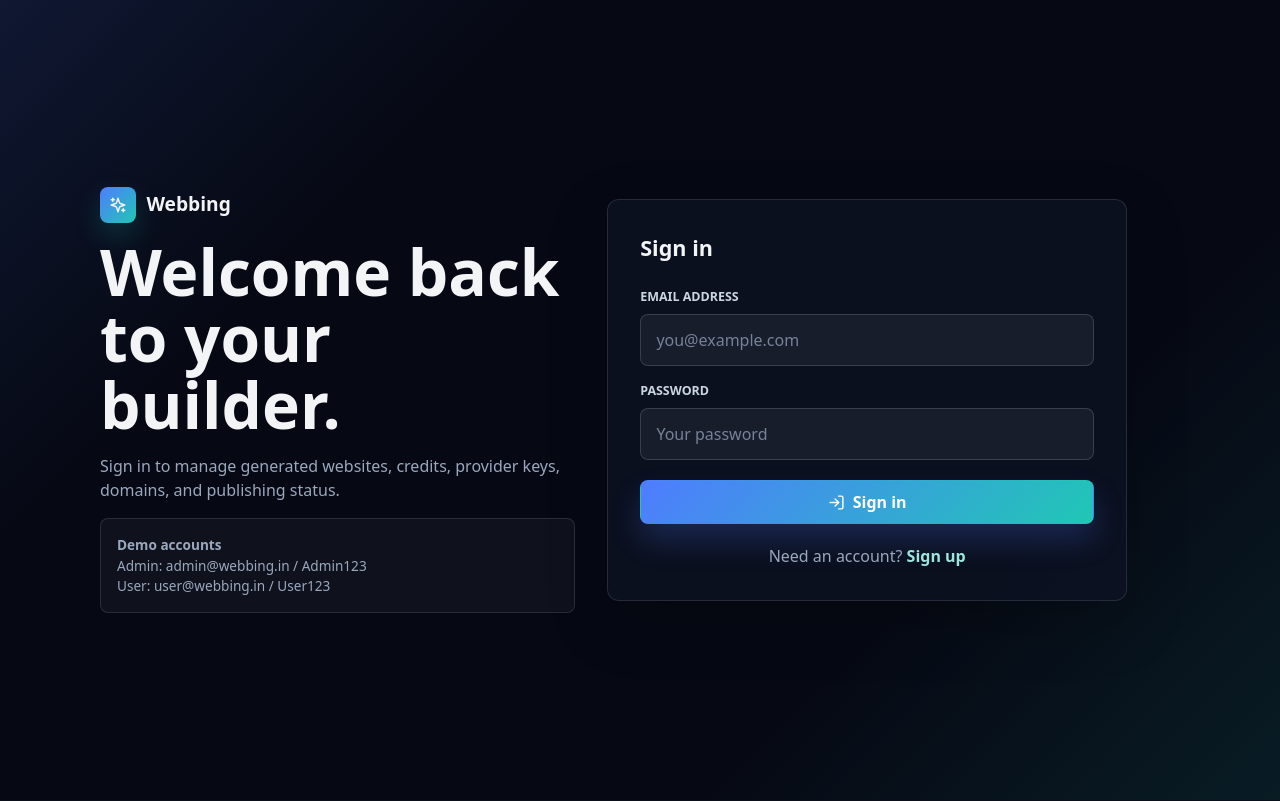
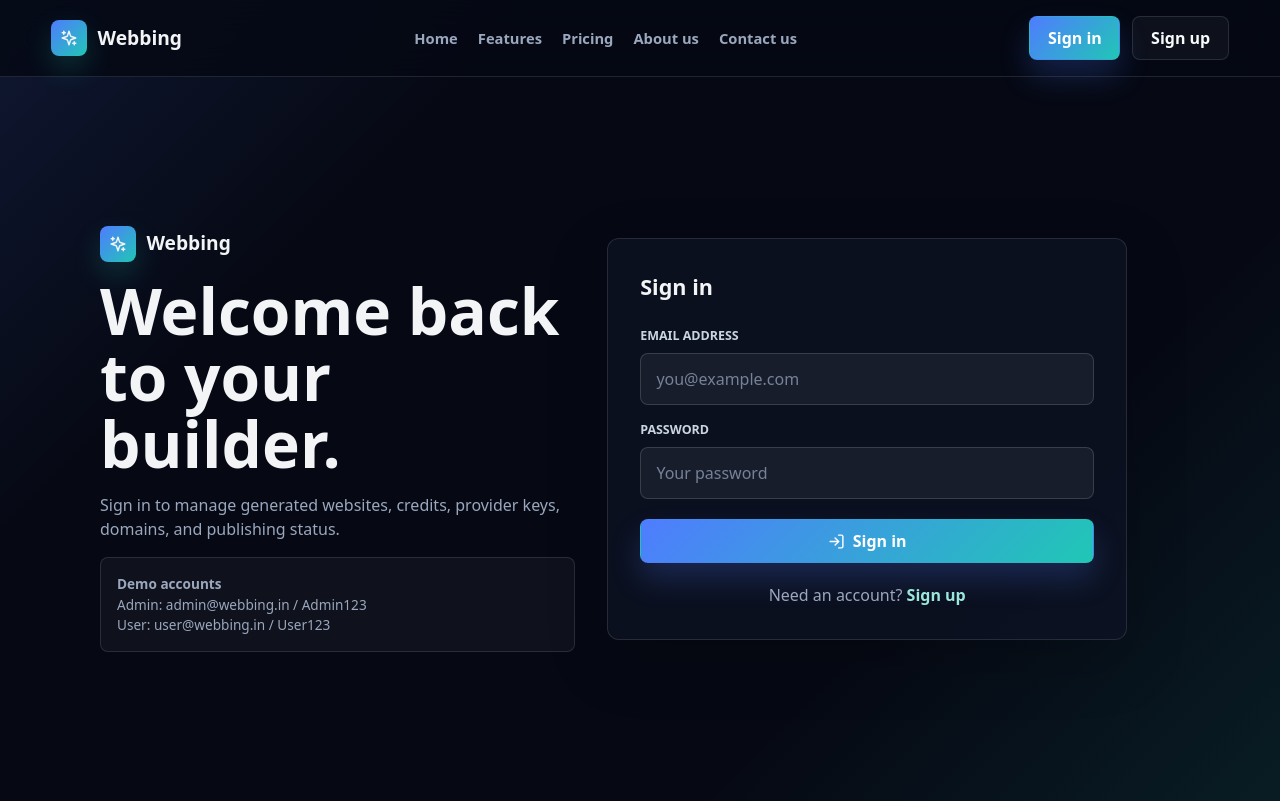
Before and after one commit to jayarampogakula/webbing, a Next.js app in the folder apps/web/: page /signin in a window 1280 px wide. Built offline with nearby package versions, Linux system fonts and the light colour scheme.

Commit message:
Add auth page header navigation

```diff
--- /dev/null
+++ b/apps/web/src/app/components/MarketingHeader.tsx
@@ -0,0 +1,24 @@
+import React from "react";
+import { Sparkles } from "lucide-react";
+
+export default function MarketingHeader({ active }: { active?: "signin" | "signup" }) {
+  return (
+    <header className="site-nav">
+      <a className="brand" href="/">
+        <span className="brand-mark"><Sparkles size={18} /></span>
+        Webbing
+      </a>
+      <nav className="nav-links">
+        <a href="/#home">Home</a>
+        <a href="/#features">Features</a>
+        <a href="/#pricing">Pricing</a>
+        <a href="/#about">About us</a>
+        <a href="/#contact">Contact us</a>
+      </nav>
+      <div className="nav-actions">
+        <a className={active === "signin" ? "primary-action" : "secondary-action"} href="/signin">Sign in</a>
+        <a className={active === "signup" ? "primary-action" : "secondary-action"} href="/signup">Sign up</a>
+      </div>
+    </header>
+  );
+}
--- a/apps/web/src/app/globals.css
+++ b/apps/web/src/app/globals.css
@@ -372,7 +372,7 @@ option {
 }
 
 .auth-shell {
-  min-height: 100vh;
+  min-height: calc(100vh - 4.75rem);
   display: grid;
   grid-template-columns: minmax(0, 0.9fr) minmax(360px, 520px);
   gap: 2rem;
--- a/apps/web/src/app/signin/page.tsx
+++ b/apps/web/src/app/signin/page.tsx
@@ -3,6 +3,7 @@
 import React, { useState } from "react";
 import { useRouter } from "next/navigation";
 import { LogIn, Sparkles } from "lucide-react";
+import MarketingHeader from "../components/MarketingHeader";
 
 export default function SignInPage() {
   const router = useRouter();
@@ -41,6 +42,7 @@ export default function SignInPage() {
 
   return (
     <div className="app-shell">
+      <MarketingHeader active="signin" />
       <div className="auth-shell">
         <div className="auth-copy">
           <a className="brand" href="/">
--- a/apps/web/src/app/signup/page.tsx
+++ b/apps/web/src/app/signup/page.tsx
@@ -3,6 +3,7 @@
 import React, { useState } from "react";
 import { useRouter } from "next/navigation";
 import { Sparkles, UserPlus } from "lucide-react";
+import MarketingHeader from "../components/MarketingHeader";
 
 export default function SignUpPage() {
   const router = useRouter();
@@ -43,6 +44,7 @@ export default function SignUpPage() {
 
   return (
     <div className="app-shell">
+      <MarketingHeader active="signup" />
       <div className="auth-shell">
         <div className="auth-copy">
           <a className="brand" href="/">
```
